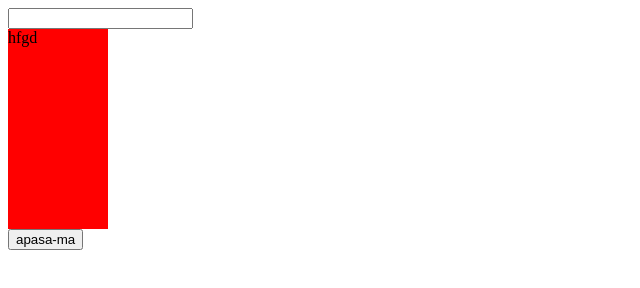
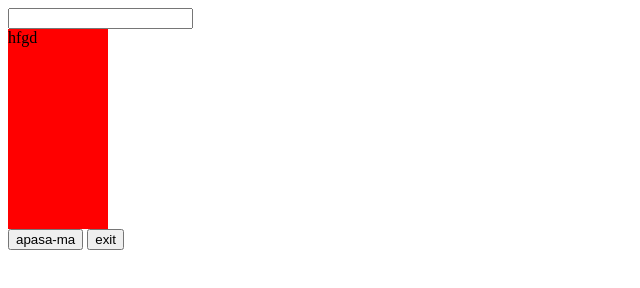
Before and after one commit to vict0ertkz/anim, a plain HTML site: page index.html in a window 1280 px wide. Shown: the full height of the page, 0-640 px from the left. Drawn offline with Linux system fonts and the light colour scheme.

Commit message:
Update index.html

```diff
--- a/index.html
+++ b/index.html
@@ -21,6 +21,10 @@
     abc.style.webkitTransform = "rotate("+(parseInt(val1)*10)+"deg)" ;
 
  }
+ function exit()
+         {
+            navigator.app.exitApp();
+         }
 
 </script>
 </head>
@@ -31,5 +35,6 @@
 hfgd
 </div>
 <button type="button" onclick="motor()">apasa-ma</button>
+<button type="button" onclick="exit()">exit</button>
 </body>
 </html>
```
